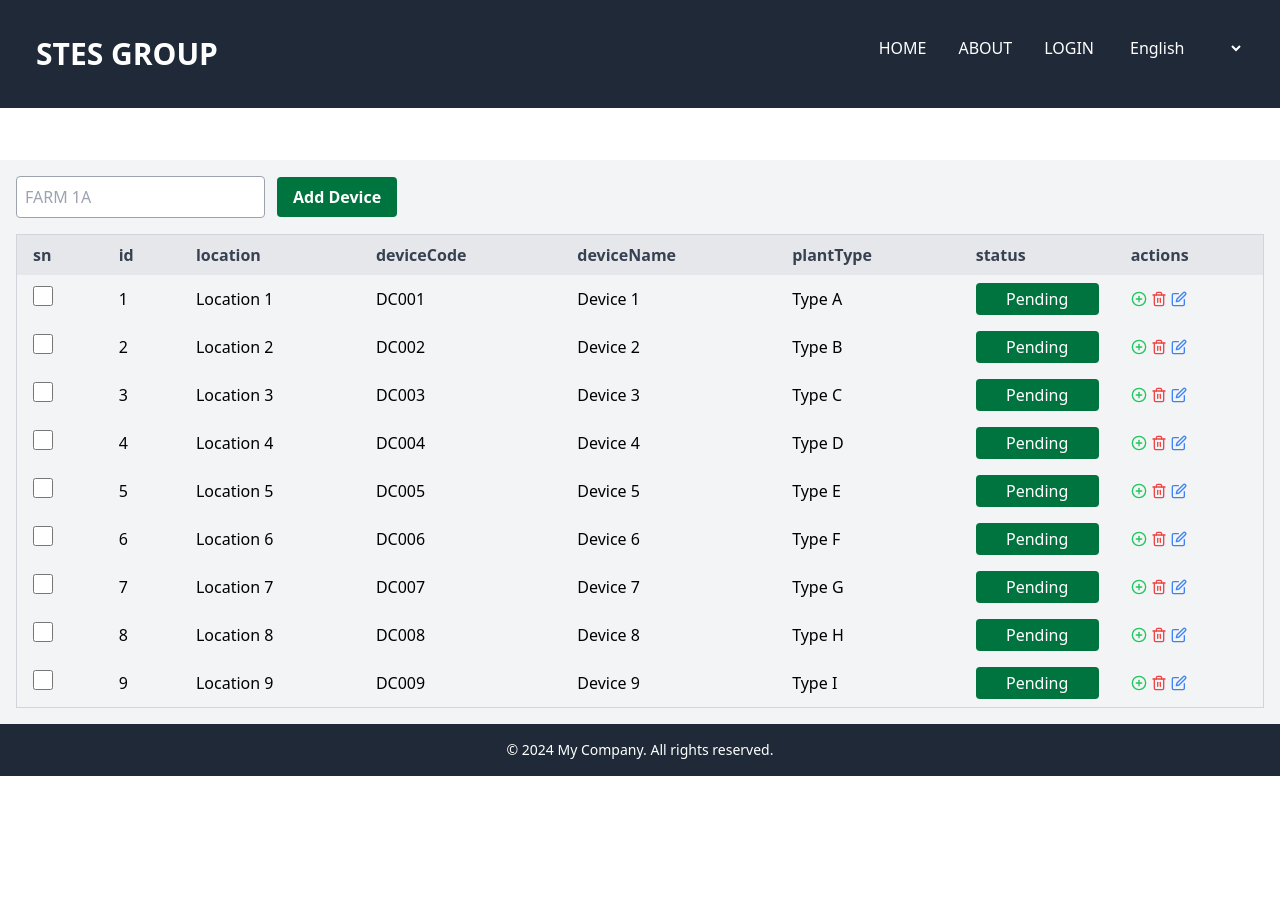
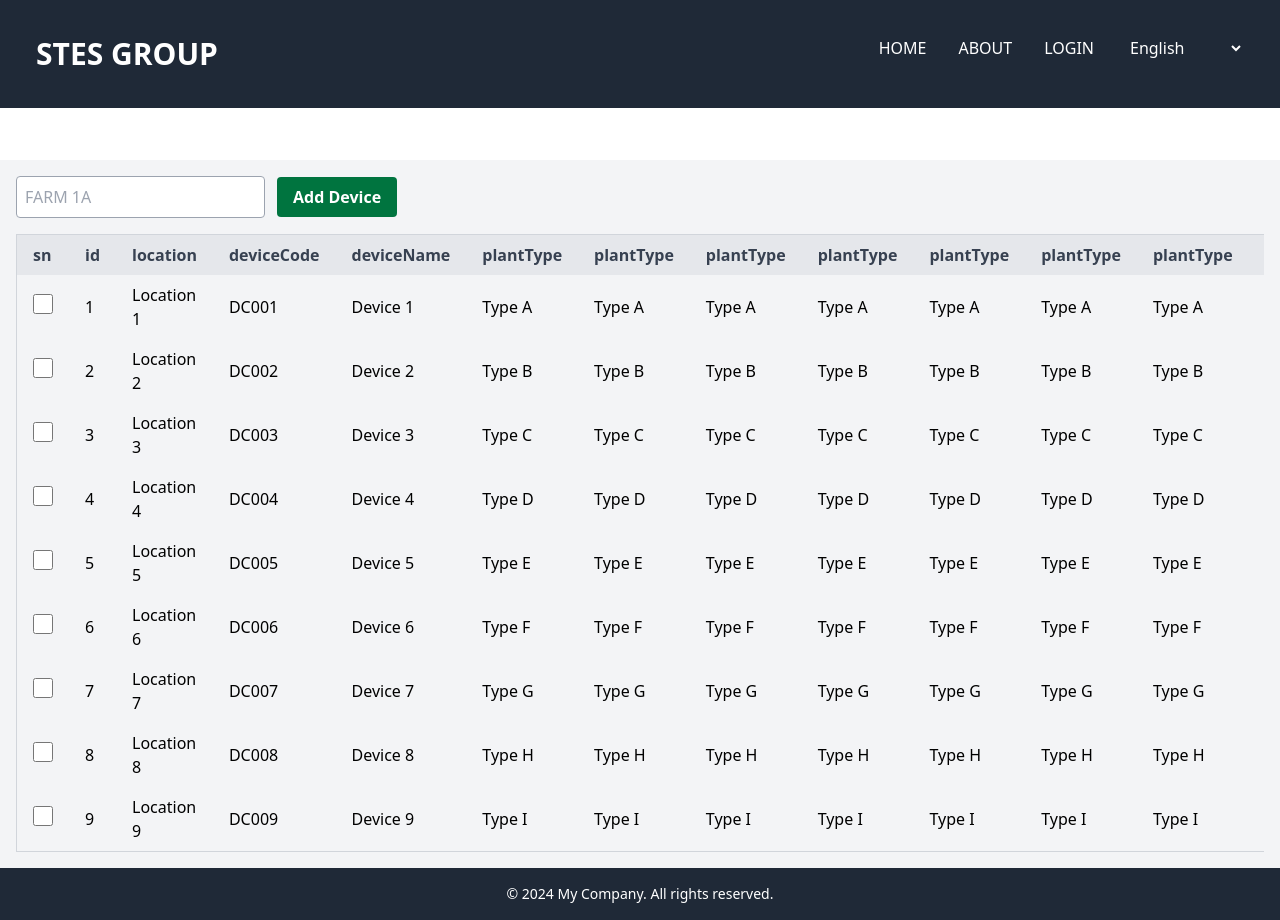
Before and after one commit to Florien2208/Learning-t-Stes-group, a React (Vite) app: page /table in a window 1280 px wide. Before the commit the page ends 800 px from the top, so only its background shows below. Built offline with nearby package versions, Linux system fonts and the light colour scheme.

Commit message:
change the some things

```diff
--- a/src/testing/table.tsx
+++ b/src/testing/table.tsx
@@ -21,7 +21,7 @@ const DeviceConfig = () => {
   });
 
   // State to control modal visibility
-  const [showModal, setShowModal] = useState(false);
+  // const [showModal, setShowModal] = useState(false);
   const [showEditModal, setShowEditModal] = useState(false);
 
   const columns = [
@@ -57,6 +57,38 @@ const DeviceConfig = () => {
       accessorKey: "plantType",
       Header: "Plant Type",
     },
+    {
+      accessorKey: "plantType",
+      Header: "Plant Type",
+    },
+    {
+      accessorKey: "plantType",
+      Header: "Plant Type",
+    },
+    {
+      accessorKey: "plantType",
+      Header: "Plant Type",
+    },
+    {
+      accessorKey: "plantType",
+      Header: "Plant Type",
+    },
+    {
+      accessorKey: "plantType",
+      Header: "Plant Type",
+    },
+    {
+      accessorKey: "plantType",
+      Header: "Plant Type",
+    },
+    {
+      accessorKey: "plantType",
+      Header: "Plant Type",
+    },
+    {
+      accessorKey: "plantType",
+      Header: "Plant Type",
+    },
     // New column for status
     {
       accessorKey: "status",
@@ -75,43 +107,43 @@ const DeviceConfig = () => {
         <div className="flex space-x-1">
           <FiPlusCircle
             className="text-green-500 cursor-pointer"
-            onClick={() => handleAssign(row.original.id)}
+            // onClick={() => handleAssign(row.original.id)}
           />
           <FiTrash2
             className="text-red-500 cursor-pointer"
-            onClick={() => handleDelete(row.original.id)}
+            // onClick={() => handleDelete(row.original.id)}
           />
           <FiEdit
             className="text-blue-500 cursor-pointer"
-            onClick={() => handleEdit(true)}
+            // onClick={() => handleEdit(true)}
           />
         </div>
       ),
     },
   ];
 
-  // Function to handle form submission
-  const handleSubmit = (e) => {
-    e.preventDefault();
-    // Add logic to handle form submission
-    console.log("Form submitted");
-    // Close modal after form submission
-    setShowModal(false);
-  };
+  // // Function to handle form submission
+  // const handleSubmit = (e) => {
+  //   e.preventDefault();
+  //   // Add logic to handle form submission
+  //   console.log("Form submitted");
+  //   // Close modal after form submission
+  //   setShowModal(false);
+  // };
 
-  const handleEdit = (id: string) => {
-    // Logic to fetch device information for editing
-    console.log("Edit", id);
-    const deviceToEdit = data.find((device) => device.id === id);
-    if (deviceToEdit) {
-      setDeviceCode(deviceToEdit.deviceCode);
-      setCropType(deviceToEdit.cropType);
-      setDeviceName(deviceToEdit.deviceName);
-      setLocation(deviceToEdit.location);
-    }
-    // Set modal visibility to true
-    setShowEditModal(true);
-  };
+  // const handleEdit = (id: string) => {
+  //   // Logic to fetch device information for editing
+  //   console.log("Edit", id);
+  //   const deviceToEdit = data.find((device) => device.id === id);
+  //   if (deviceToEdit) {
+  //     setDeviceCode(deviceToEdit.deviceCode);
+  //     setCropType(deviceToEdit.cropType);
+  //     setDeviceName(deviceToEdit.deviceName);
+  //     setLocation(deviceToEdit.location);
+  //   }
+  //   // Set modal visibility to true
+  //   setShowEditModal(true);
+  // };
 
   const table = useReactTable({
     data,
@@ -124,15 +156,15 @@ const DeviceConfig = () => {
     },
   });
 
-  const handleDelete = (id: string) => {
-    // Implement delete functionality here
-    console.log("Delete", id);
-  };
+  // const handleDelete = (id: string) => {
+  //   // Implement delete functionality here
+  //   console.log("Delete", id);
+  // };
 
-  const handleAssign = (id: string) => {
-    // Implement assign functionality here
-    console.log("Assign", id);
-  };
+  // const handleAssign = (id: string) => {
+  //   // Implement assign functionality here
+  //   console.log("Assign", id);
+  // };
 
   return (
     <div className="p-4 bg-gray-100">
@@ -141,7 +173,8 @@ const DeviceConfig = () => {
           <div className="absolute inset-0 bg-black opacity-50"></div>
           <div className="bg-white p-8 rounded shadow-lg z-10 w-full max-w-xl">
             <h2 className="text-2xl font-bold mb-4">Update the device</h2>
-            <form onSubmit={handleSubmit}>
+            {/* <form onSubmit={handleSubmit}> */}
+            <form >
               <div className="mb-4">
                 <label
                   htmlFor="deviceCode"
@@ -235,7 +268,7 @@ const DeviceConfig = () => {
         />
         <button
           className="bg-[#00743F] hover:bg-[#00743F] text-white font-bold py-2 px-4 rounded"
-          onClick={() => setShowModal(true)}
+          // onClick={() => setShowModal(true)}
         >
           Add Device
         </button>
@@ -275,7 +308,7 @@ const DeviceConfig = () => {
           </tbody>
         </table>
       </div>
-      {showModal && (
+      {/* {showModal && (
         <div className="fixed inset-0 flex justify-center items-center z-50">
           <div className="absolute inset-0 bg-black opacity-50"></div>
           <div className="bg-white p-8 rounded shadow-lg z-10 w-full max-w-xl">
@@ -361,7 +394,7 @@ const DeviceConfig = () => {
             </form>
           </div>
         </div>
-      )}
+      )} */}
     </div>
   );
 };
```
